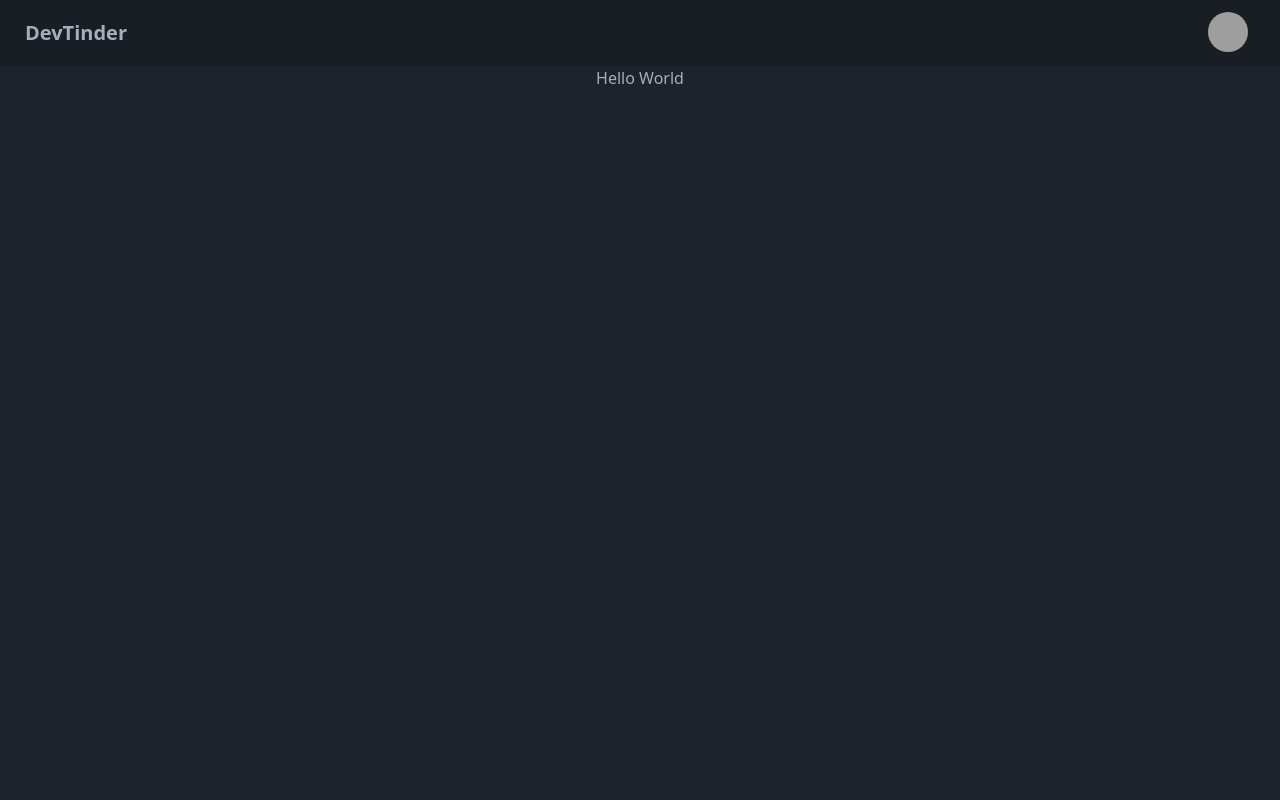
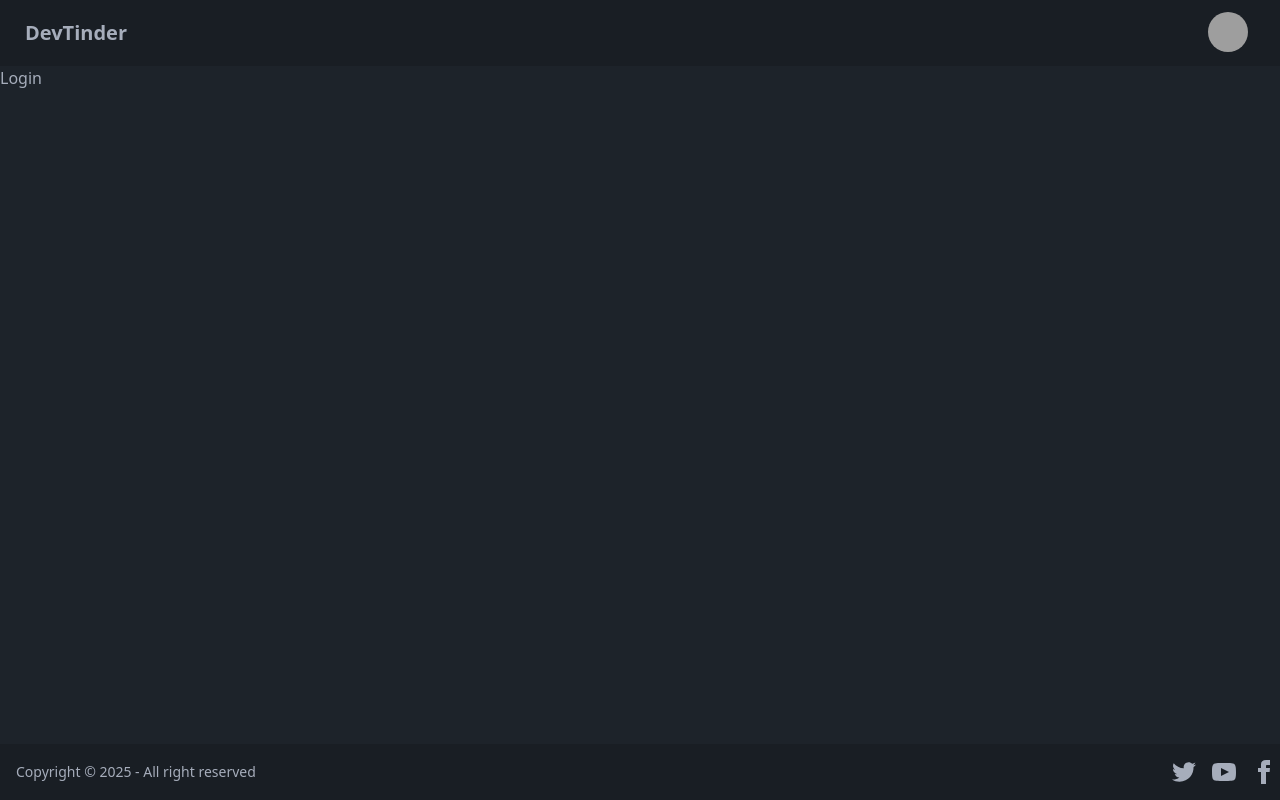
Before and after one commit to muhammadsaad0077/DevTinder-frontend, a React (Vite) app: page /login in a window 1280 px wide. Built offline with nearby package versions, Linux system fonts and the light colour scheme; grey boxes are pictures that could not be loaded.

Commit message:
routing setup

```diff
--- a/package.json
+++ b/package.json
@@ -11,7 +11,8 @@
   },
   "dependencies": {
     "react": "^18.3.1",
-    "react-dom": "^18.3.1"
+    "react-dom": "^18.3.1",
+    "react-router-dom": "^7.1.3"
   },
   "devDependencies": {
     "@eslint/js": "^9.17.0",
--- a/src/App.jsx
+++ b/src/App.jsx
@@ -1,42 +1,27 @@
 import { useState } from 'react'
 import './App.css'
+import Navbar from './Navbar'
+import { BrowserRouter, Routes, Route } from 'react-router-dom'
+import Login from './Login'
+import Signup from './Signup'
+import Body from './Body'
 
 function App() {
   const [count, setCount] = useState(0)
 
   return (
     <>
-      <div className="navbar bg-base-200">
-  <div className="flex-1">
-    <a className="btn btn-ghost text-xl">DevTinder</a>
-  </div>
-  <div className="flex-none gap-2">
+     <BrowserRouter basename='/'>
+      <Routes>
+        <Route path="/" element={<Body />}>
+         <Route path='/login' element={<Login />} />
+         <Route path='/signup' element={<Signup />} />
+        </Route>
+      </Routes>
 
-    <div className="dropdown dropdown-end">
-      <div tabIndex={0} role="button" className="btn mx-5 btn-ghost btn-circle avatar">
-        <div className="w-10 rounded-full">
-          <img
-            className=''
-            alt="Tailwind CSS Navbar component"
-            src="https://img.daisyui.com/images/stock/photo-1534528741775-53994a69daeb.webp" />
-        </div>
-      </div>
-      <ul
-        tabIndex={0}
-        className="menu menu-sm dropdown-content bg-base-100 rounded-box z-[1] mt-3 w-52 p-2 shadow">
-        <li>
-          <a className="justify-between">
-            Profile
-            <span className="badge">New</span>
-          </a>
-        </li>
-        <li><a>Settings</a></li>
-        <li><a>Logout</a></li>
-      </ul>
-    </div>
-  </div>
-</div>
-      <h1 className='text-center'>Hello World</h1>
+
+
+     </BrowserRouter>
     </>
   )
 }
--- /dev/null
+++ b/src/Body.jsx
@@ -0,0 +1,18 @@
+import React from 'react'
+import Navbar from './Navbar'
+import { Outlet } from 'react-router-dom'
+import Footer from './Footer'
+
+const Body = () => {
+  return (
+    <>
+     <Navbar />
+     <Outlet />
+     <Footer />
+
+    </>
+
+  )
+}
+
+export default Body
--- /dev/null
+++ b/src/Footer.jsx
@@ -0,0 +1,48 @@
+import React from 'react'
+
+const Footer = () => {
+  return (
+    <footer className="footer fixed bottom-0 bg-base-200 text-neutral-content items-center p-4">
+  <aside className="grid-flow-col items-center">
+    <p>Copyright © {new Date().getFullYear()} - All right reserved</p>
+  </aside>
+  <nav className="grid-flow-col -mx-3 gap-4 md:place-self-center md:justify-self-end">
+    <a>
+      <svg
+        xmlns="http://www.w3.org/2000/svg"
+        width="24"
+        height="24"
+        viewBox="0 0 24 24"
+        className="fill-current">
+        <path
+          d="M24 4.557c-.883.392-1.832.656-2.828.775 1.017-.609 1.798-1.574 2.165-2.724-.951.564-2.005.974-3.127 1.195-.897-.957-2.178-1.555-3.594-1.555-3.179 0-5.515 2.966-4.797 6.045-4.091-.205-7.719-2.165-10.148-5.144-1.29 2.213-.669 5.108 1.523 6.574-.806-.026-1.566-.247-2.229-.616-.054 2.281 1.581 4.415 3.949 4.89-.693.188-1.452.232-2.224.084.626 1.956 2.444 3.379 4.6 3.419-2.07 1.623-4.678 2.348-7.29 2.04 2.179 1.397 4.768 2.212 7.548 2.212 9.142 0 14.307-7.721 13.995-14.646.962-.695 1.797-1.562 2.457-2.549z"></path>
+      </svg>
+    </a>
+    <a>
+      <svg
+        xmlns="http://www.w3.org/2000/svg"
+        width="24"
+        height="24"
+        viewBox="0 0 24 24"
+        className="fill-current">
+        <path
+          d="M19.615 3.184c-3.604-.246-11.631-.245-15.23 0-3.897.266-4.356 2.62-4.385 8.816.029 6.185.484 8.549 4.385 8.816 3.6.245 11.626.246 15.23 0 3.897-.266 4.356-2.62 4.385-8.816-.029-6.185-.484-8.549-4.385-8.816zm-10.615 12.816v-8l8 3.993-8 4.007z"></path>
+      </svg>
+    </a>
+    <a>
+      <svg
+        xmlns="http://www.w3.org/2000/svg"
+        width="24"
+        height="24"
+        viewBox="0 0 24 24"
+        className="fill-current">
+        <path
+          d="M9 8h-3v4h3v12h5v-12h3.642l.358-4h-4v-1.667c0-.955.192-1.333 1.115-1.333h2.885v-5h-3.808c-3.596 0-5.192 1.583-5.192 4.615v3.385z"></path>
+      </svg>
+    </a>
+  </nav>
+</footer>
+  )
+}
+
+export default Footer
--- /dev/null
+++ b/src/Login.jsx
@@ -0,0 +1,9 @@
+import React from 'react'
+
+const Login = () => {
+  return (
+    <div>Login</div>
+  )
+}
+
+export default Login
--- /dev/null
+++ b/src/Navbar.jsx
@@ -0,0 +1,38 @@
+import React from 'react'
+
+const Navbar = () => {
+  return (
+    <div className="navbar bg-base-200">
+  <div className="flex-1">
+    <a className="btn btn-ghost text-xl">DevTinder</a>
+  </div>
+  <div className="flex-none gap-2">
+
+    <div className="dropdown dropdown-end">
+      <div tabIndex={0} role="button" className="btn mx-5 btn-ghost btn-circle avatar">
+        <div className="w-10 rounded-full">
+          <img
+            className=''
+            alt="Tailwind CSS Navbar component"
+            src="https://img.daisyui.com/images/stock/photo-1534528741775-53994a69daeb.webp" />
+        </div>
+      </div>
+      <ul
+        tabIndex={0}
+        className="menu menu-sm dropdown-content bg-base-100 rounded-box z-[1] mt-3 w-52 p-2 shadow">
+        <li>
+          <a className="justify-between">
+            Profile
+            <span className="badge">New</span>
+          </a>
+        </li>
+        <li><a>Settings</a></li>
+        <li><a>Logout</a></li>
+      </ul>
+    </div>
+  </div>
+</div>
+  )
+}
+
+export default Navbar
--- /dev/null
+++ b/src/Signup.jsx
@@ -0,0 +1,9 @@
+import React from 'react'
+
+const Signup = () => {
+  return (
+    <div>Signup</div>
+  )
+}
+
+export default Signup
```
Also changed, not shown: 1 other file (tests, documents, lock files or other folders).
